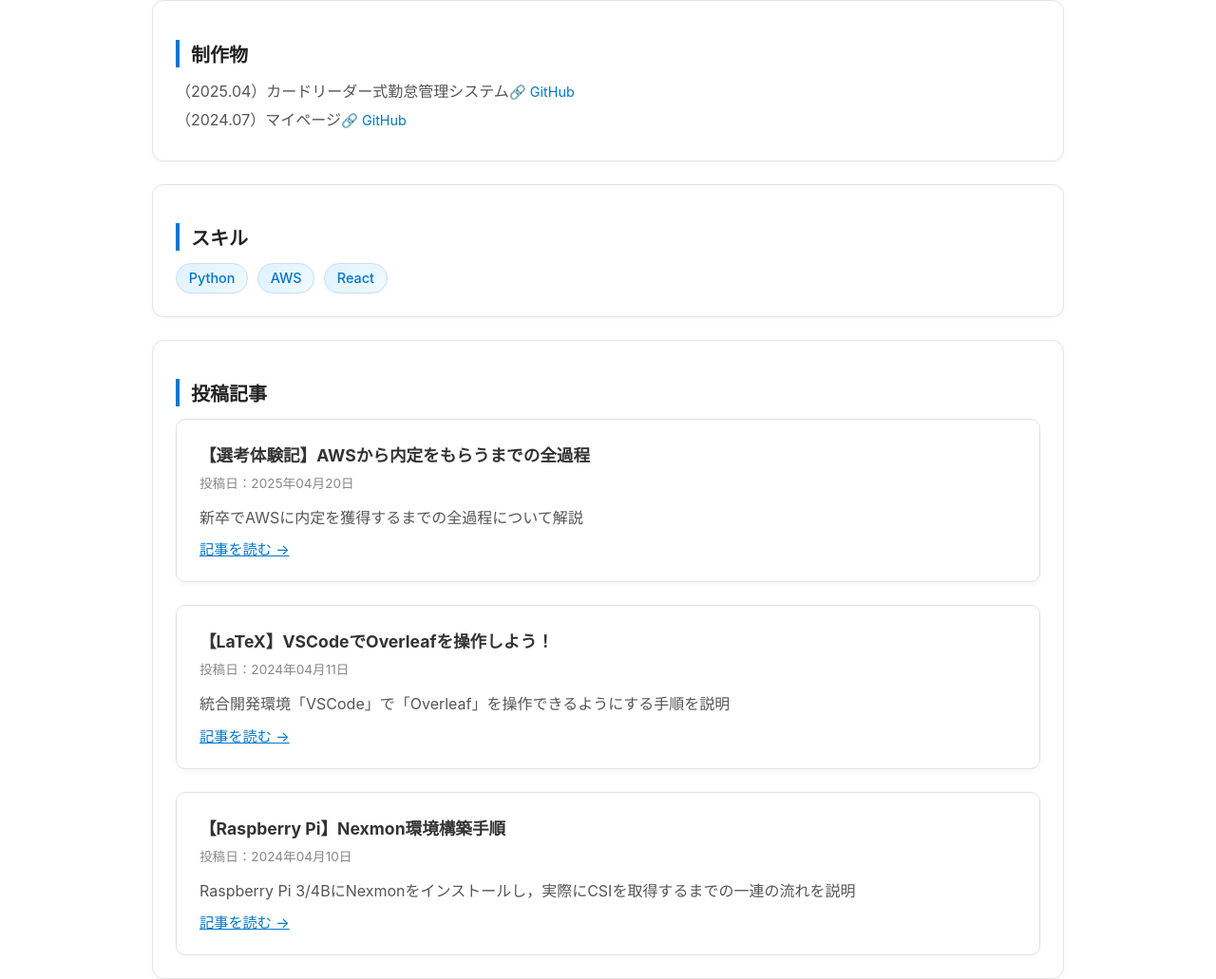
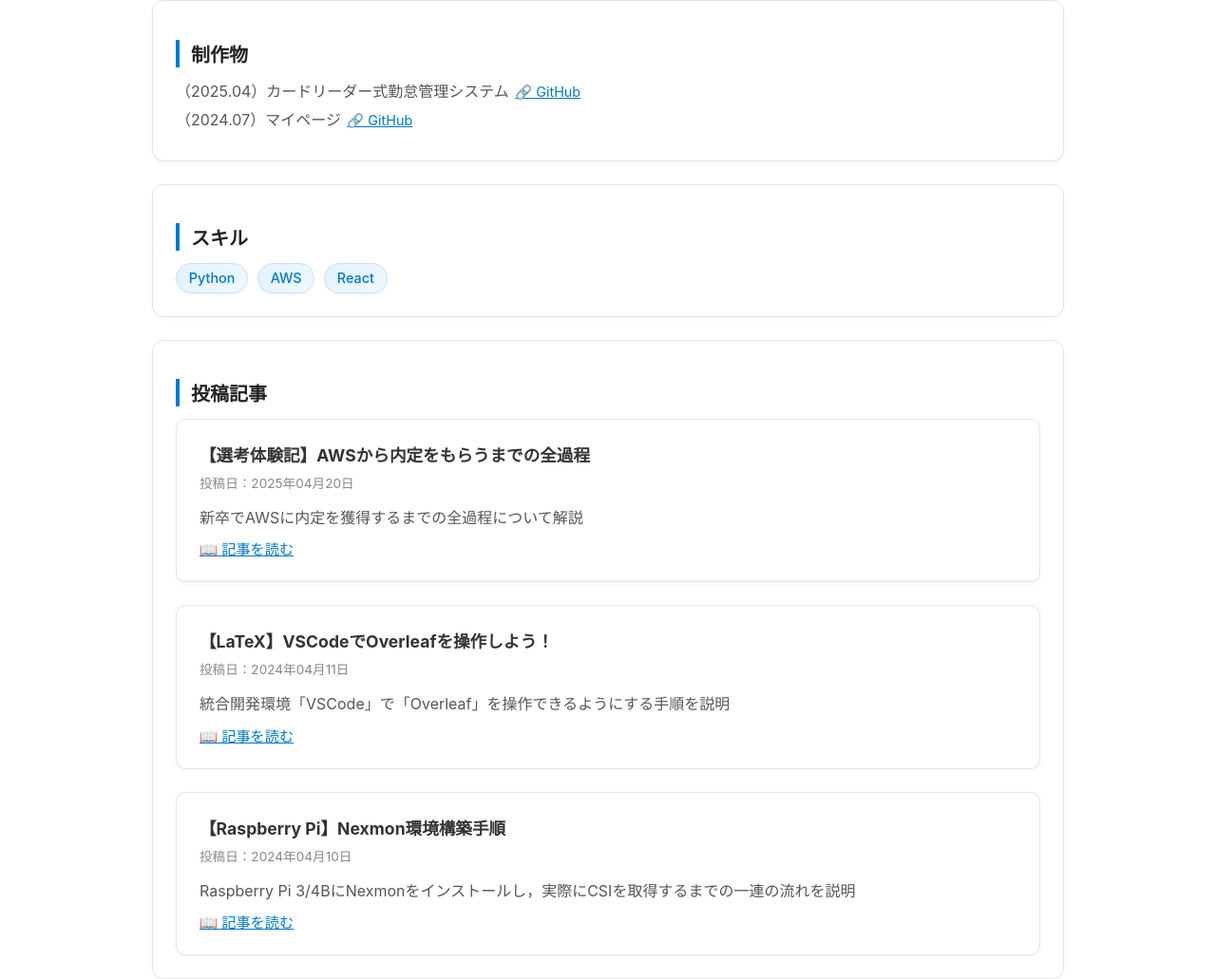
Before and after one commit to haradakaito/aws-mypage, a React (Create React App) app in the folder web/: page /jp in a window 1280 px wide. Shown: the part 1711-2742 px from the top of the page at 95% size. Built offline with nearby package versions, Linux system fonts and the light colour scheme.

Commit message:
[add] アイコンを追加

```diff
--- a/web/src/pages/HomePage.css
+++ b/web/src/pages/HomePage.css
@@ -98,10 +98,11 @@ section p {
 
 .repo-link {
     margin: 0;
+    padding: 0.2rem 0.4rem;
     display: inline;
     font-size: 0.9rem;
     color: #0077cc;
-    text-decoration: none;
+    text-decoration: underline;
     transition: color 0.2s ease;
     white-space: nowrap;
 }
--- a/web/src/pages/HomePageEN.tsx
+++ b/web/src/pages/HomePageEN.tsx
@@ -121,7 +121,7 @@ const HomePageEN = () => {
                         rel="noopener noreferrer"
                         className="article-link"
                     >
-                        Read Article →
+                        📖 Read Article
                     </a>
                     </div>
 
@@ -135,7 +135,7 @@ const HomePageEN = () => {
                         rel="noopener noreferrer"
                         className="article-link"
                     >
-                        Read Article →
+                        📖 Read Article
                     </a>
                     </div>
 
@@ -149,7 +149,7 @@ const HomePageEN = () => {
                         rel="noopener noreferrer"
                         className="article-link"
                     >
-                        Read Article →
+                        📖 Read Article
                     </a>
                     </div>
 
--- a/web/src/pages/HomePageJP.tsx
+++ b/web/src/pages/HomePageJP.tsx
@@ -120,7 +120,7 @@ const HomePageJP = () => {
                         rel="noopener noreferrer"
                         className="article-link"
                     >
-                        記事を読む →
+                        📖 記事を読む
                     </a>
                 </div>
 
@@ -134,7 +134,7 @@ const HomePageJP = () => {
                         rel="noopener noreferrer"
                         className="article-link"
                     >
-                        記事を読む →
+                        📖 記事を読む
                     </a>
                 </div>
 
@@ -148,7 +148,7 @@ const HomePageJP = () => {
                         rel="noopener noreferrer"
                         className="article-link"
                     >
-                        記事を読む →
+                        📖 記事を読む
                     </a>
                 </div>
             </div>
```
